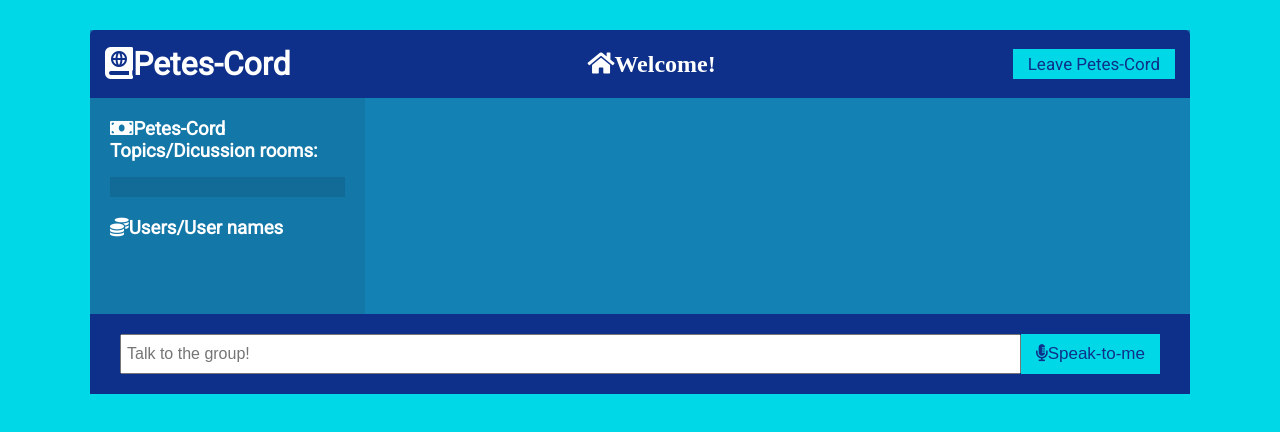
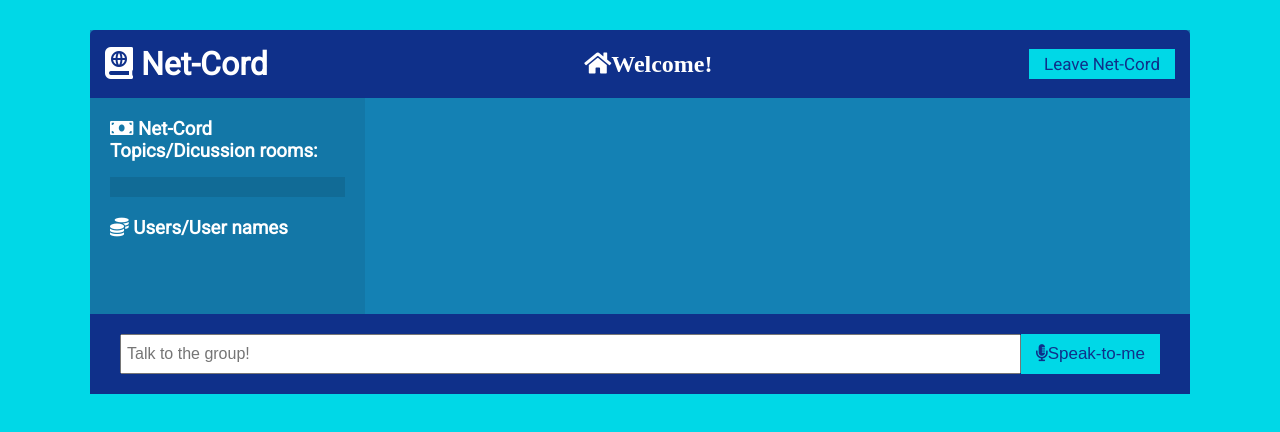
Before and after one commit to PeterdQuinn/Net-Cord, a website: page public/chat.html in a window 1280 px wide. Drawn offline with nearby package versions, Linux system fonts and the light colour scheme; no server answers.

Commit message:
make it better

```diff
--- a/public/chat.html
+++ b/public/chat.html
@@ -15,15 +15,15 @@
   <body>
     <div class="chat-container">
       <header class="chat-header">
-        <h1><i class="fas fa-atlas"></i>Petes-Cord</h1>
+        <h1><i class="fas fa-atlas"></i>  Net-Cord</h1>
         <h2><i class="fas fa-home">Welcome!</i></h2>
-        <a id="leave-btn" class="btn">Leave Petes-Cord</a>
+        <a id="leave-btn" class="btn">Leave Net-Cord</a>
       </header>
       <main class="chat-main">
         <div class="chat-sidebar">
-          <h3><i class="fas fa-money-bill"></i>Petes-Cord Topics/Dicussion rooms:</h3>
+          <h3><i class="fas fa-money-bill"></i>  Net-Cord Topics/Dicussion rooms:</h3>
           <h2 id="room-name"></h2>
-          <h3><i class="fas fa-coins"></i>Users/User names</h3>
+          <h3><i class="fas fa-coins"></i>  Users/User names</h3>
           <ul id="users"></ul>
         </div>
         <div class="chat-messages"></div>
```
